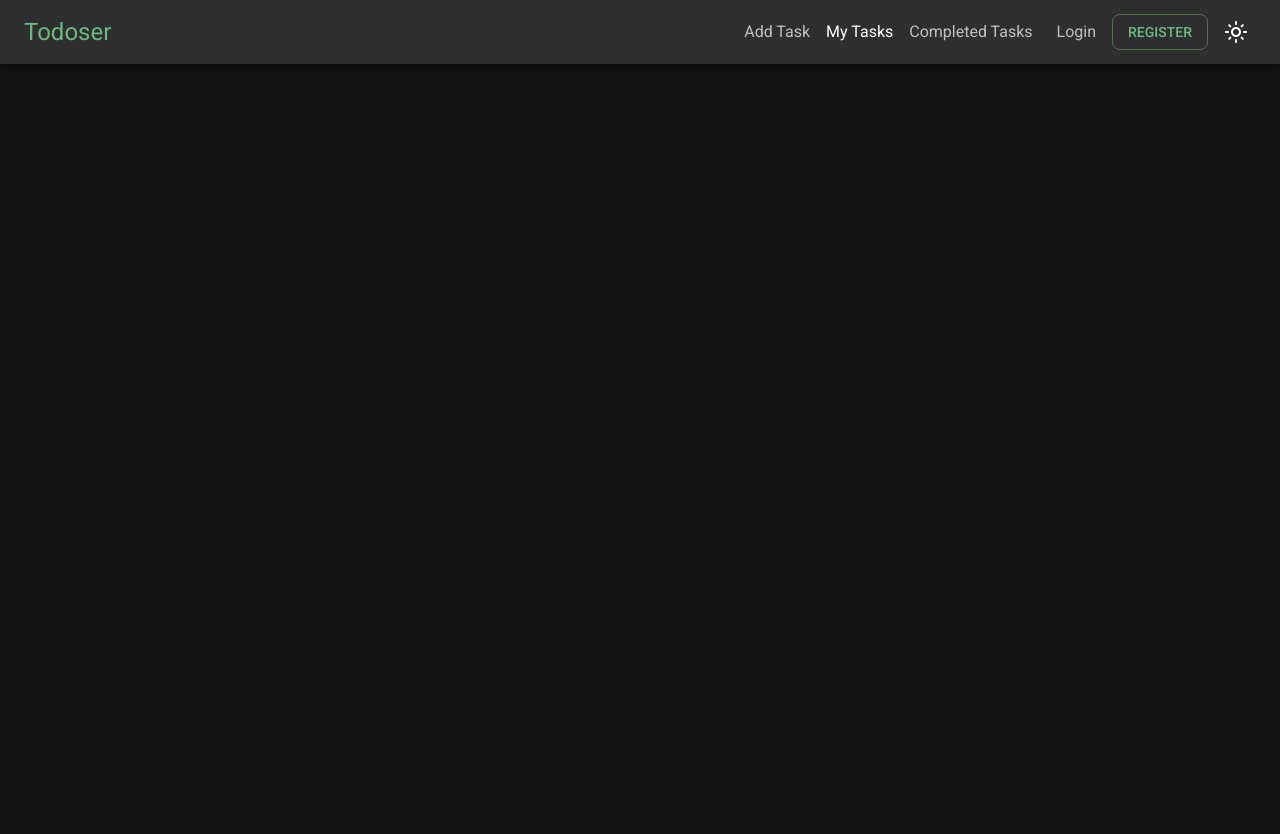
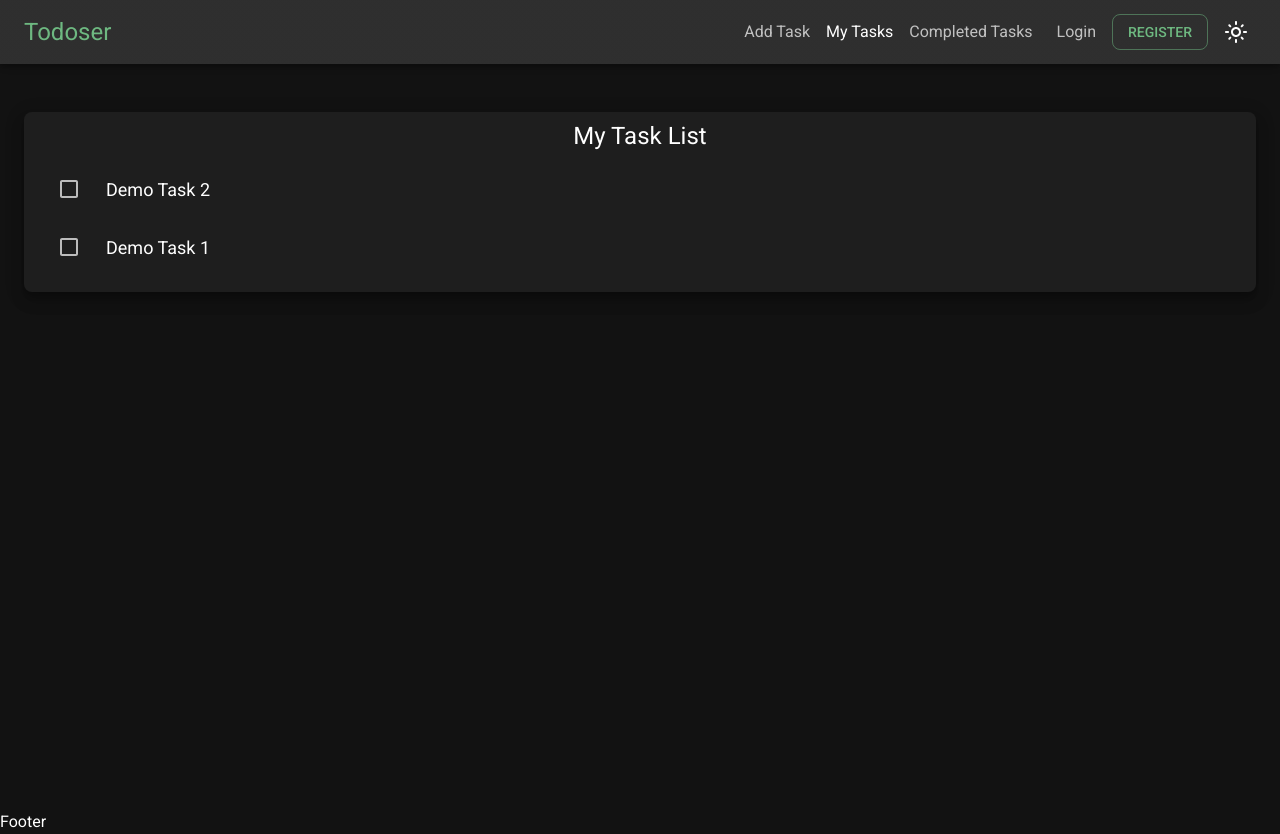
Before and after one commit to prosenjit-singha/todoser, a React (Create React App) app: page /my-tasks in a window 1280 px wide. Before the commit the page ends 800 px from the top, so only its background shows below. Built offline with nearby package versions, Linux system fonts and the light colour scheme; no server answers.

Commit message:
Menu added to the task list

```diff
--- a/src/contexts/TasksProvider/index.tsx
+++ b/src/contexts/TasksProvider/index.tsx
@@ -11,7 +11,22 @@ type ValueType = {
 const TasksContext = createContext<ValueType>({} as ValueType);
 
 const TasksProvider = ({ children }: { children: React.ReactNode }) => {
-  const [tasks, setTasks] = useState<TaskType[]>([]);
+  const [tasks, setTasks] = useState<TaskType[]>([
+    {
+      title: "Demo Task 2",
+      labels: ["label-1", "label-2"],
+      images: [],
+      desc: "Demo 2 description",
+      isCompleted: false,
+    },
+    {
+      title: "Demo Task 1",
+      labels: ["label-1", "label-2"],
+      images: [],
+      desc: "Demo 1 description",
+      isCompleted: false,
+    },
+  ]);
 
   function addTask(task: TaskType) {
     setTasks([task, ...tasks]);
--- a/src/pages/AddTask/AddForm/index.tsx
+++ b/src/pages/AddTask/AddForm/index.tsx
@@ -221,7 +221,7 @@ function AddForm() {
           <Tooltip
             title="Cancel"
             describeChild
-            sx={{ mx: [1, 2], mb: "auto", color: "error.light" }}
+            sx={{ mr: [1, 2], mb: "auto", color: "error.light" }}
           >
             <IconButton onClick={() => setOpen(false)}>
               <MdClose />
--- a/src/pages/AddTask/TaskItem.tsx
+++ b/src/pages/AddTask/TaskItem.tsx
@@ -4,6 +4,7 @@ import {
   Checkbox,
   ListItemButton,
   ListItemText,
+  Divider,
 } from "@mui/material";
 import { BsThreeDotsVertical as ThreeDotsVertical } from "react-icons/bs";
 import TaskType from "../../types/task.type";
@@ -14,6 +15,8 @@ type PropsType = {
 
 function TaskItem({ task }: PropsType) {
   return (
+    <>
+      <Divider sx={{ mx: 3 }} />
       <ListItem
         sx={{
           ".MuiListItemSecondaryAction-root": {
@@ -33,6 +36,7 @@ function TaskItem({ task }: PropsType) {
 
         <ListItemText sx={{ ml: 8 }}>{task.title}</ListItemText>
       </ListItem>
+    </>
   );
 }
 
--- a/src/pages/AddTask/index.tsx
+++ b/src/pages/AddTask/index.tsx
@@ -8,7 +8,12 @@ function AddTask() {
   const { tasks } = useTasks();
   return (
     <Main sx={{ p: [0, 2, 3] }}>
-      <Paper elevation={3}>
+      <Paper
+        sx={({ shadows }) => ({
+          my: [2, 3],
+          boxShadow: ["none", shadows[5], shadows[10]],
+        })}
+      >
         <List>
           <AddForm />
           {tasks.map((task, i) => (
--- /dev/null
+++ b/src/pages/MyTasks/TaskItem/index.tsx
@@ -0,0 +1,80 @@
+import {
+  ListItem,
+  Checkbox,
+  IconButton,
+  Stack,
+  Typography,
+  Menu,
+  MenuItem,
+  ListItemIcon,
+  ListItemText,
+  colors,
+} from "@mui/material";
+import { useState } from "react";
+import TaskType from "../../../types/task.type";
+import { BsThreeDotsVertical as ThreeDotsVertical } from "react-icons/bs";
+import { FiEdit as EditIcon } from "react-icons/fi";
+import { MdDeleteOutline as DeleteIcon } from "react-icons/md";
+import { useThemeToggler } from "../../../contexts/ThemeToggler";
+
+function TaskItem({ task }: { task: TaskType }) {
+  const { mode, theme } = useThemeToggler();
+  const [enableEdit, setEnableEdit] = useState(false);
+  const [menuAnchor, setMenuAnchor] = useState<null | HTMLElement>(null);
+  const openMenu = Boolean(menuAnchor);
+  const closeMenu = () => setMenuAnchor(null);
+
+  return (
+    <>
+      <ListItem
+        onClick={() => setEnableEdit(true)}
+        sx={{
+          borderRadius: 0.5,
+          ":hover": {
+            bgcolor: mode === "dark" ? colors.grey[900] : colors.grey[100],
+            outline: `1px solid ${theme.palette.divider}`,
+          },
+          ":hover .MuiIconButton-root": {
+            visibility: "visible",
+          },
+        }}
+      >
+        <Checkbox sx={{ mr: 2, mb: "auto" }} />
+        <Stack>
+          <Typography sx={{ fontSize: 18 }}>{task.title}</Typography>
+        </Stack>
+        <IconButton
+          sx={{ ml: "auto", visibility: "hidden" }}
+          onClick={(e) => setMenuAnchor(e.currentTarget)}
+        >
+          <ThreeDotsVertical />
+        </IconButton>
+      </ListItem>
+      {/* <Divider /> */}
+      <Menu
+        id="task-menu"
+        anchorEl={menuAnchor}
+        open={openMenu}
+        onClose={closeMenu}
+        MenuListProps={{
+          "aria-labelledby": "basic-button",
+        }}
+      >
+        <MenuItem onClick={closeMenu}>
+          <ListItemIcon>
+            <EditIcon />
+          </ListItemIcon>
+          <ListItemText>Edit Task</ListItemText>
+        </MenuItem>
+        <MenuItem onClick={closeMenu}>
+          <ListItemIcon>
+            <DeleteIcon size="1.25em" />
+          </ListItemIcon>
+          <ListItemText>Delete Task</ListItemText>
+        </MenuItem>
+      </Menu>
+    </>
+  );
+}
+
+export default TaskItem;
--- a/src/pages/MyTasks/index.tsx
+++ b/src/pages/MyTasks/index.tsx
@@ -1,7 +1,30 @@
-import React from "react";
+import { Main } from "../../components/styled";
+import { Paper, Typography, List } from "@mui/material";
+import TaskItem from "./TaskItem";
+import { useTasks } from "../../contexts/TasksProvider";
 
 function MyTasks() {
-  return <div>MyTasks</div>;
+  const { tasks } = useTasks();
+  return (
+    <Main sx={{ p: [2, 3] }}>
+      <Paper
+        sx={({ shadows }) => ({
+          my: [2, 3],
+          p: 1,
+          boxShadow: ["none", shadows[5], shadows[10]],
+        })}
+      >
+        <Typography variant="h5" component="h1" textAlign="center">
+          My Task List
+        </Typography>
+        <List>
+          {tasks.map((task, i) => (
+            <TaskItem task={task} key={i} />
+          ))}
+        </List>
+      </Paper>
+    </Main>
+  );
 }
 
 export default MyTasks;
```
Lines whose indentation alone changed are shown as unchanged.
